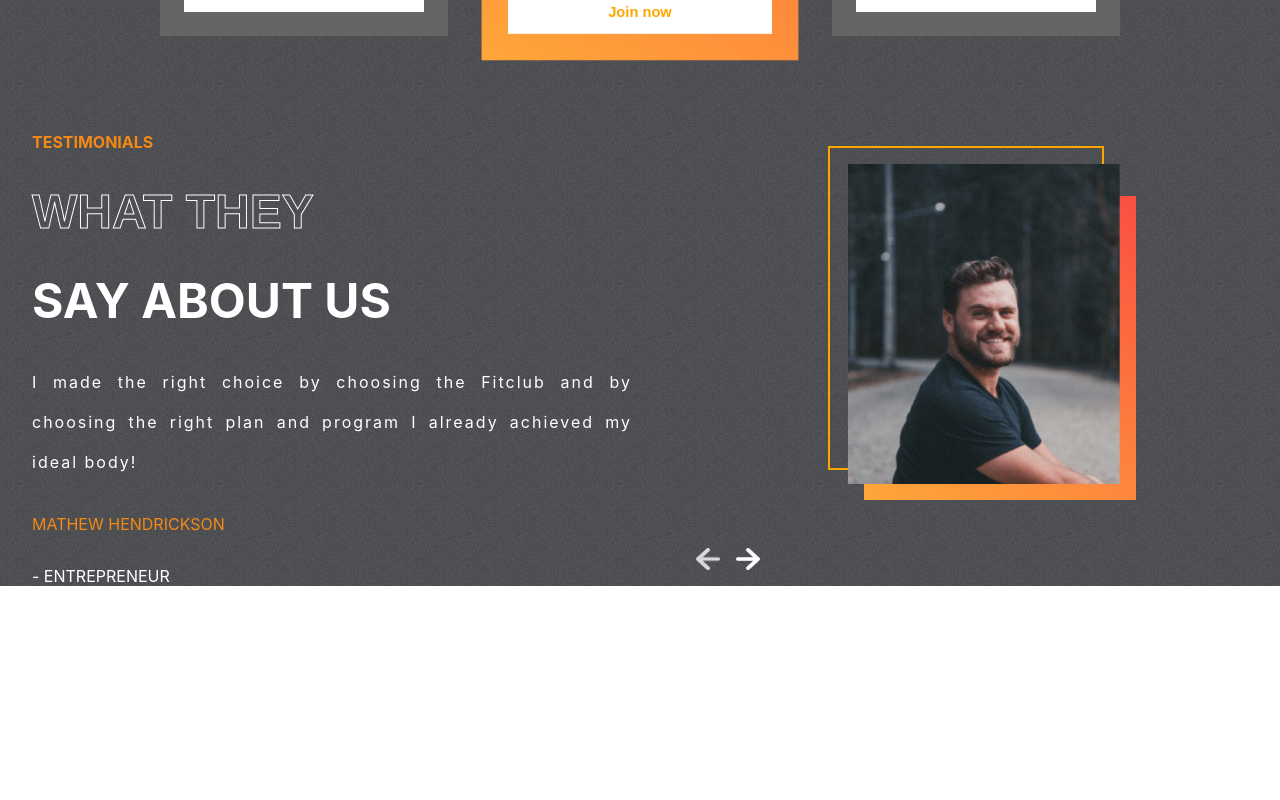
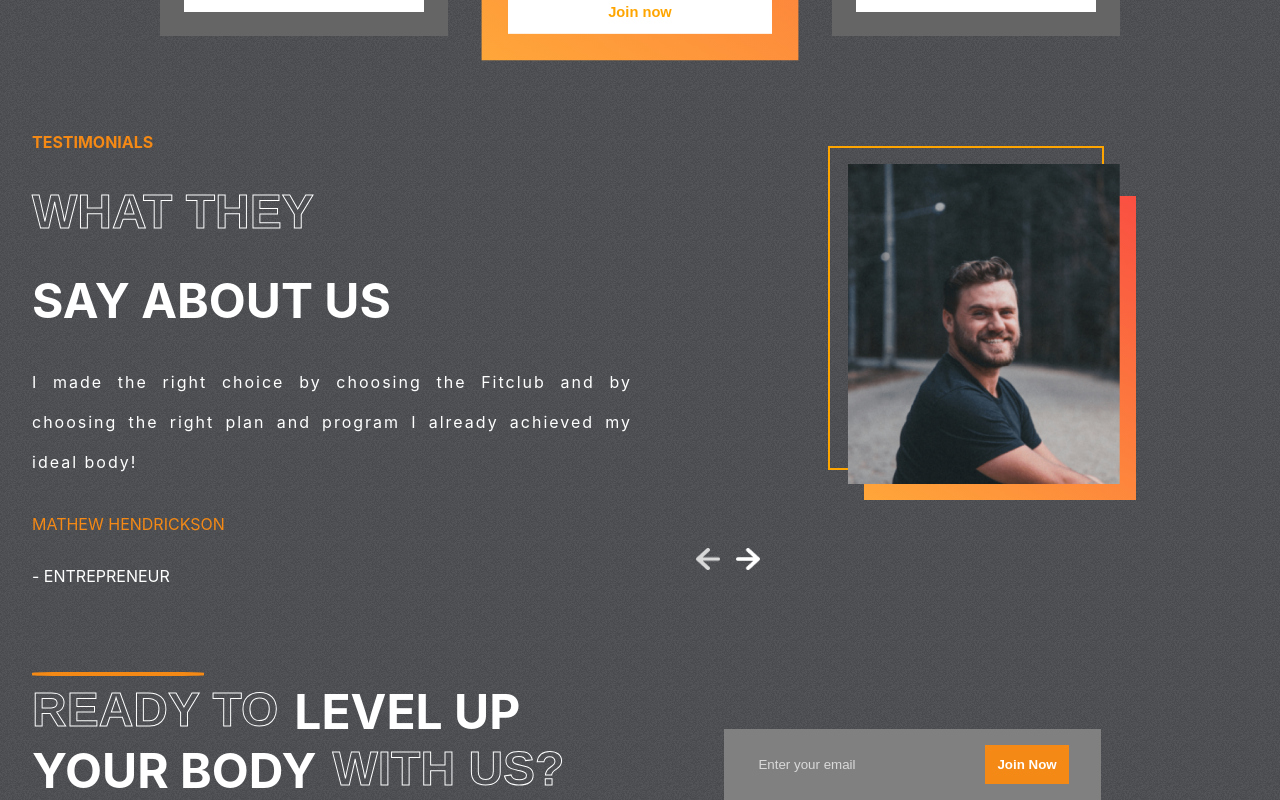
Before and after one commit to RUSHWAYC/fitness-site-ReactYarn, a React (Create React App) app: page / in a window 1280 px wide. Shown: the part 2351-3151 px from the top of the page. Before the commit the page ends 2937 px from the top, so only its background shows below. Built offline with nearby package versions, Linux system fonts and the light colour scheme; the HTML template or start-up script is replaced by a standard one.

Commit message:
Join component done.

```diff
--- a/src/App.js
+++ b/src/App.js
@@ -4,6 +4,7 @@
 import Reasons from "./components/Reasons/Reasons";
 import Plans from "./components/Plans/Plans";
 import Testimonials from "./components/Testimonials/Testimonials";
+import Join from "./components/Join/Join";
 
 function App() {
   return (
@@ -13,6 +14,7 @@
       <Reasons />
       <Plans />
       <Testimonials />
+      <Join />
     </div>
   );
 }
--- /dev/null
+++ b/src/components/Join/Join.css
@@ -0,0 +1,55 @@
+.join {
+  display: flex;
+  padding: 0 2rem;
+  gap: 10rem;
+}
+
+.left-j {
+  color: #fff;
+  font-size: 3rem;
+  font-weight: bold;
+  text-transform: uppercase;
+  position: relative;
+}
+
+.left-j > hr {
+  position: absolute;
+  width: 10.5rem;
+  border: 2px solid var(--orange);
+  border-radius: 20%;
+  margin: -10px 0;
+}
+
+.left-j > div {
+  display: flex;
+  gap: 1rem;
+}
+
+.right-j {
+  display: flex;
+  justify-content: center;
+  align-items: flex-end;
+}
+
+.email-container {
+  display: flex;
+  gap: 3rem;
+  background-color: gray;
+  padding: 1rem 2rem;
+}
+
+.email-container > input {
+  background-color: transparent;
+  border: none;
+  outline: none;
+  color: var(--lightgray);
+}
+
+::placeholder {
+  color: var(--lightgray);
+}
+
+.btn-j {
+  background-color: var(--orange);
+  color: white;
+}
--- /dev/null
+++ b/src/components/Join/Join.jsx
@@ -0,0 +1,56 @@
+import { useRef } from "react";
+import emailjs from "@emailjs/browser";
+
+import "./Join.css";
+
+const JoinUs = () => {
+  const form = useRef();
+
+  const sendEmail = (e) => {
+    e.preventDefault();
+
+    emailjs
+      .sendForm(
+        "service_fsz5xal",
+        "template_wne005m",
+        form.current,
+        "tdbU0xL0LtcObsRED"
+      )
+      .then(
+        (result) => {
+          console.log(result.text);
+        },
+        (error) => {
+          console.log(error.text);
+        }
+      );
+  };
+
+  return (
+    <div className="join" id="join-us">
+      <div className="left-j">
+        <hr />
+        <div>
+          <span className="stroke-text">READY TO</span>
+          <span>LEVEL UP</span>
+        </div>
+        <div>
+          <span>YOUR BODY</span>
+          <span className="stroke-text">WITH US?</span>
+        </div>
+      </div>
+      <div className="right-j">
+        <form ref={form} className="email-container" onSubmit={sendEmail}>
+          <input
+            type="email"
+            name="user_email"
+            placeholder="Enter your email"
+          />
+          <button className="btn btn-j">Join Now</button>
+        </form>
+      </div>
+    </div>
+  );
+};
+
+export default JoinUs;
```
